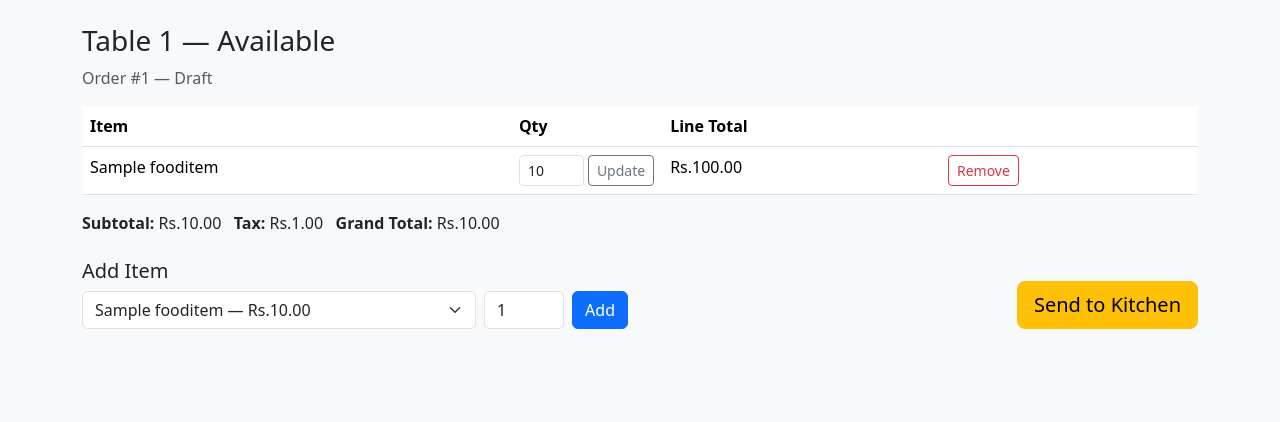
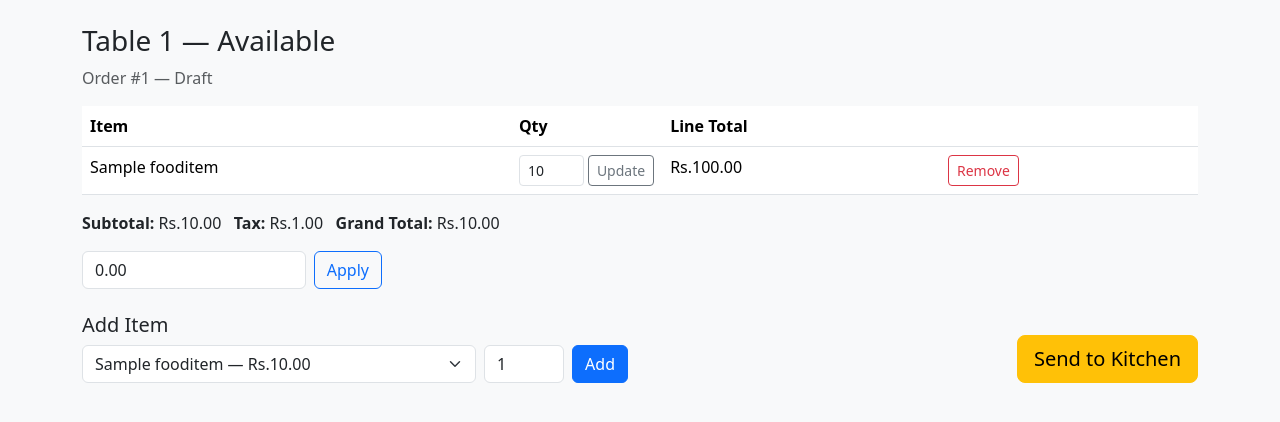
Before and after one commit to khadkashashi/CafeFlow, a Django app: page /reception/table/1/ in a window 1280 px wide. Shown: the part 56-478 px from the top of the page. Run offline with Django 5.2, Linux system fonts and the light colour scheme; a user stored in the database is signed in; tables that the repository leaves empty hold one stand-in row (values such as "Sample post").

Commit message:
add discount appplication to draft orders

```diff
--- a/tables/templates/tables/table_detail.html
+++ b/tables/templates/tables/table_detail.html
@@ -46,6 +46,13 @@
     </tbody>
 </table>
 <p><strong>Subtotal:</strong> Rs.{{ order.subtotal }} &nbsp; <strong>Tax:</strong> Rs.{{ order.tax }} &nbsp; <strong>Grand Total:</strong> Rs.{{ order.grand_total }}</p>
+{% if order.status == "DRAFT" %}
+<form method="post" action="{% url 'tables:apply_discount' order.pk %}" class="d-flex gap-2 mb-4" style="max-width: 300px;">
+    {% csrf_token %}
+    <input type="number" step="0.01" name="discount" value="{{ order.discount }}" class="form-control" placeholder="Discount Rs.">
+    <button class="btn btn-outline-primary">Apply</button>
+</form>
+{% endif %}
 
 <div class="row mt-4">
     <div class="col-md-6">
--- a/tables/urls.py
+++ b/tables/urls.py
@@ -11,4 +11,5 @@ urlpatterns = [
     path("table/<int:pk>/clean/", views.mark_table_clean, name="mark_table_clean"),
     path("item/<int:item_pk>/remove/", views.remove_item_from_order, name="remove_item_from_order"),
     path("item/<int:item_pk>/update/", views.update_item_quantity, name="update_item_quantity"),
+    path("order/<int:pk>/discount/", views.apply_discount, name="apply_discount"),
 ]
--- a/tables/views.py
+++ b/tables/views.py
@@ -6,7 +6,7 @@ from billing.models import Invoice
 from orders.models import Order,OrderItem
 from .models import Table
 from menu.models import FoodItem
-
+from decimal import Decimal, InvalidOperation
 # Create your views here.
 
 @role_required(User.Role.FRONT_DESK, User.Role.MANAGER)
@@ -101,3 +101,23 @@ def update_item_quantity(request, item_pk):
             item.save()
 
     return redirect("tables:table_detail", pk=table_pk)
+
+@role_required(User.Role.WAITER, User.Role.FRONT_DESK, User.Role.MANAGER)
+@require_POST
+def apply_discount(request, pk):
+    order = get_object_or_404(Order, pk=pk)
+
+    if order.status == Order.Status.DRAFT:
+        try:
+            discount = Decimal(request.POST.get("discount", "0"))
+        except InvalidOperation:
+            discount = Decimal("0.00")
+
+        if discount < 0:
+            discount = Decimal("0.00")
+
+        order.discount = discount
+        order.save(update_fields=["discount"])
+        order.recalculate_totals()
+
+    return redirect("tables:table_detail", pk=order.table.pk)
```
